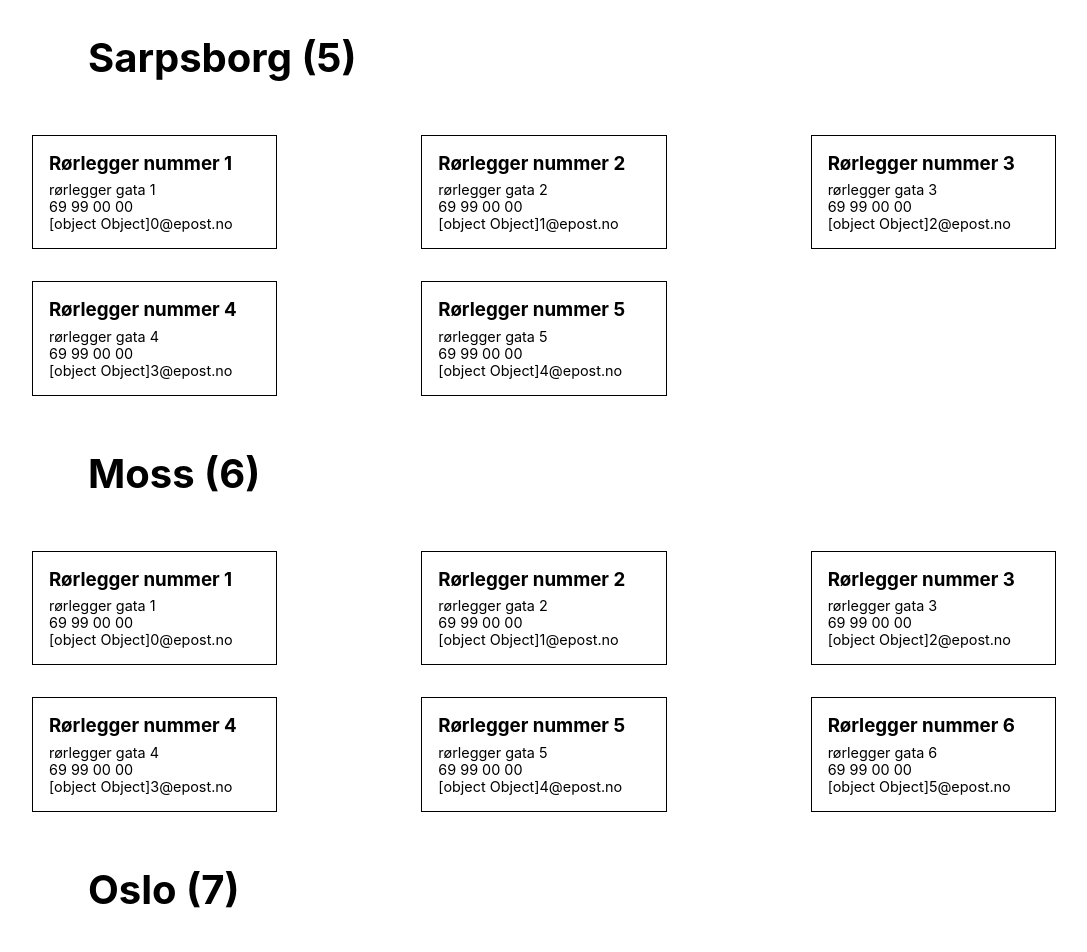
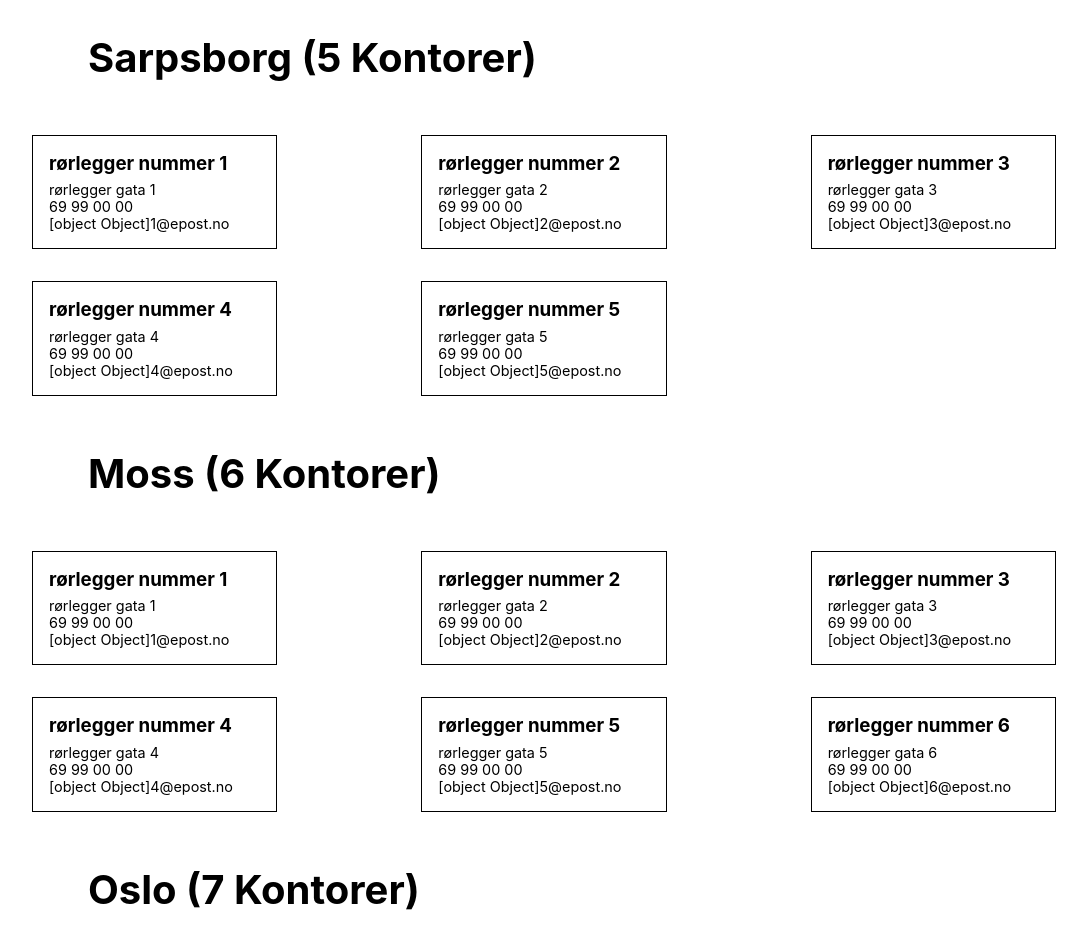
Before and after one commit to blendimaliqi/Fullstack-React-Webpage, a React app in the folder client/: page /kontorer in a window 1280 px wide. Shown: the part 1140-2092 px from the top of the page, without its empty margins (96-1183 px from the left). Built offline with nearby package versions, Linux system fonts and the light colour scheme.

Commit message:
Fikset så nummer ble riktig i emailen

```diff
--- a/client/src/components/Office/Card.jsx
+++ b/client/src/components/Office/Card.jsx
@@ -19,12 +19,12 @@ const Paragraph = styled.p`
   font-size: 0.9rem;
 `;
 
-const Card = ({ adress, phone, location, index, history }) => (
+const Card = ({ name, adress, phone, location, index, history }) => (
   <Container onClick={() => history.push(`kontorer/${index + 1}`)}>
-    <Name>{`Rørlegger nummer ${index + 1}`}</Name>
+    <Name>{`${name} ${index + 1}`}</Name>
     <Paragraph>{`${adress} ${index + 1}`}</Paragraph>
     <Paragraph>{phone}</Paragraph>
-    <Paragraph>{`${location}${index}@epost.no`}</Paragraph>
+    <Paragraph>{`${location}${index + 1}@epost.no`}</Paragraph>
   </Container>
 );
 
--- a/client/src/components/Office/ListItem.jsx
+++ b/client/src/components/Office/ListItem.jsx
@@ -43,7 +43,7 @@ const ListItem = ({ index, name, adress, phone, location, history }) => {
       <Name>{`${name} ${index + 1}`}</Name>
       <Paragraph>{`${adress} ${index + 1}`}</Paragraph>
       <Paragraph>{phone}</Paragraph>
-      <Paragraph>{`${location}${index}@epost.no`}</Paragraph>
+      <Paragraph>{`${location}${index + 1}@epost.no`}</Paragraph>
     </Container>
   );
 };
--- a/client/src/pages/Office.jsx
+++ b/client/src/pages/Office.jsx
@@ -323,16 +323,24 @@ const Office = () => {
             {filterOptions === 'Alle kontorer' && (
               <>
                 <LocationTitle>
-                  Fredrikstad ({officesFredrikstad.length})
+                  Fredrikstad ({officesFredrikstad.length}
+                  {' Kontorer'})
                 </LocationTitle>
                 <OfficeGrid offices={officesFredrikstad} />
                 <LocationTitle>
-                  Sarpsborg ({officesSarpsborg.length})
+                  Sarpsborg ({officesSarpsborg.length}
+                  {' Kontorer'})
                 </LocationTitle>
                 <OfficeGrid offices={officesSarpsborg} />
-                <LocationTitle>Moss ({officesMoss.length})</LocationTitle>
+                <LocationTitle>
+                  Moss ({officesMoss.length}
+                  {' Kontorer'})
+                </LocationTitle>
                 <OfficeGrid offices={officesMoss} />
-                <LocationTitle>Oslo ({officesOslo.length})</LocationTitle>
+                <LocationTitle>
+                  Oslo ({officesOslo.length}
+                  {' Kontorer'})
+                </LocationTitle>
                 <OfficeGrid offices={officesOslo} />
               </>
             )}
@@ -342,7 +350,8 @@ const Office = () => {
                 {chosenOffice.length != 0 && (
                   <>
                     <LocationTitle>
-                      {filterOptions} ({chosenOffice.length}{' '}
+                      {filterOptions} ({chosenOffice.length}
+                      {' Kontorer'}
                       {console.log(filterOptions + chosenOffice)})
                     </LocationTitle>
                     <OfficeGrid offices={chosenOffice} />
@@ -357,16 +366,24 @@ const Office = () => {
             {filterOptions === 'Alle kontorer' && (
               <>
                 <LocationTitle>
-                  Fredrikstad ({officesFredrikstad.length})
+                  Fredrikstad ({officesFredrikstad.length}
+                  {' Kontorer'})
                 </LocationTitle>
                 <OfficeList offices={officesFredrikstad} />
                 <LocationTitle>
-                  Sarpsborg ({officesSarpsborg.length})
+                  Sarpsborg ({officesSarpsborg.length}
+                  {' Kontorer'})
                 </LocationTitle>
                 <OfficeList offices={officesSarpsborg} />
-                <LocationTitle>Moss ({officesMoss.length})</LocationTitle>
+                <LocationTitle>
+                  Moss ({officesMoss.length}
+                  {' Kontorer'})
+                </LocationTitle>
                 <OfficeList offices={officesMoss} />
-                <LocationTitle>Oslo ({officesOslo.length})</LocationTitle>
+                <LocationTitle>
+                  Oslo ({officesOslo.length}
+                  {' Kontorer'})
+                </LocationTitle>
                 <OfficeList offices={officesOslo} />
               </>
             )}
@@ -375,7 +392,8 @@ const Office = () => {
                 {chosenOffice.length != 0 && (
                   <>
                     <LocationTitle>
-                      {filterOptions} ({chosenOffice.length}{' '}
+                      {filterOptions} ({chosenOffice.length}
+                      {' Kontorer'}
                       {console.log(filterOptions + chosenOffice)})
                     </LocationTitle>
                     <OfficeList offices={chosenOffice} />
```
